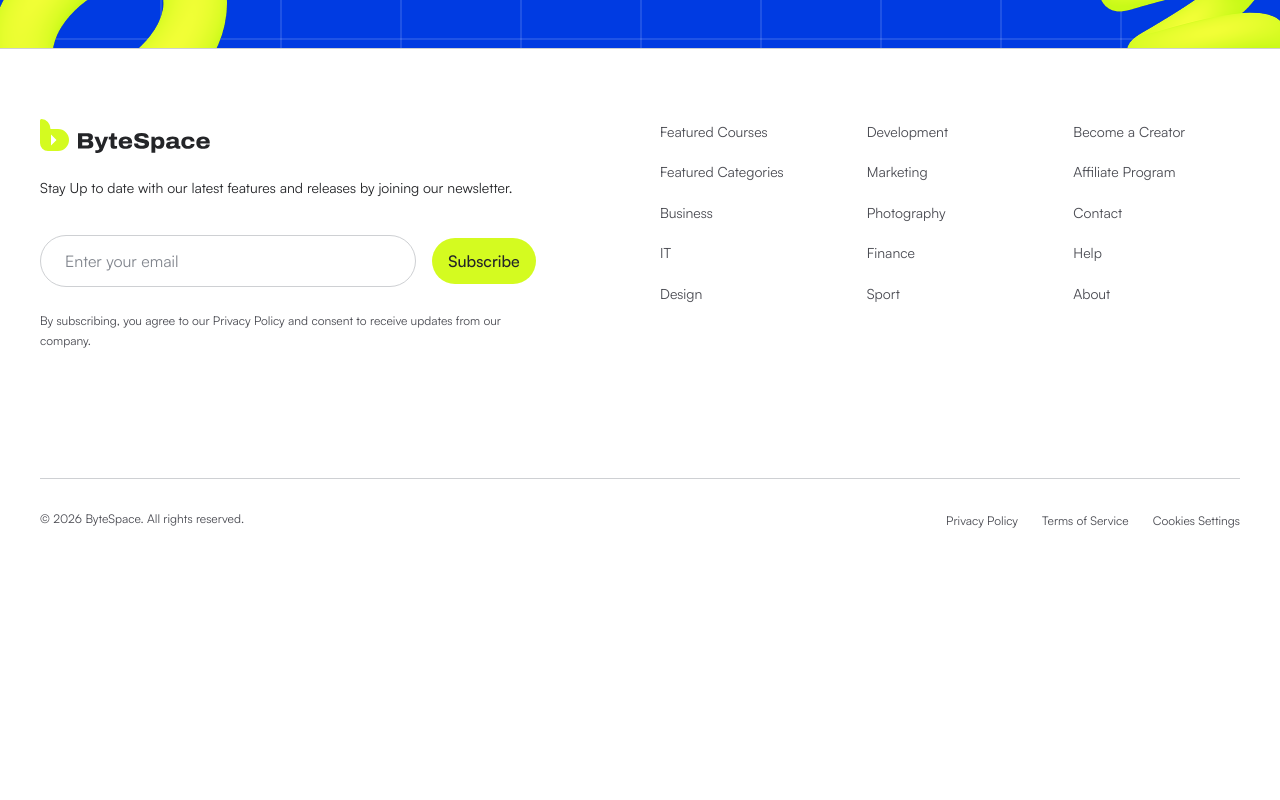
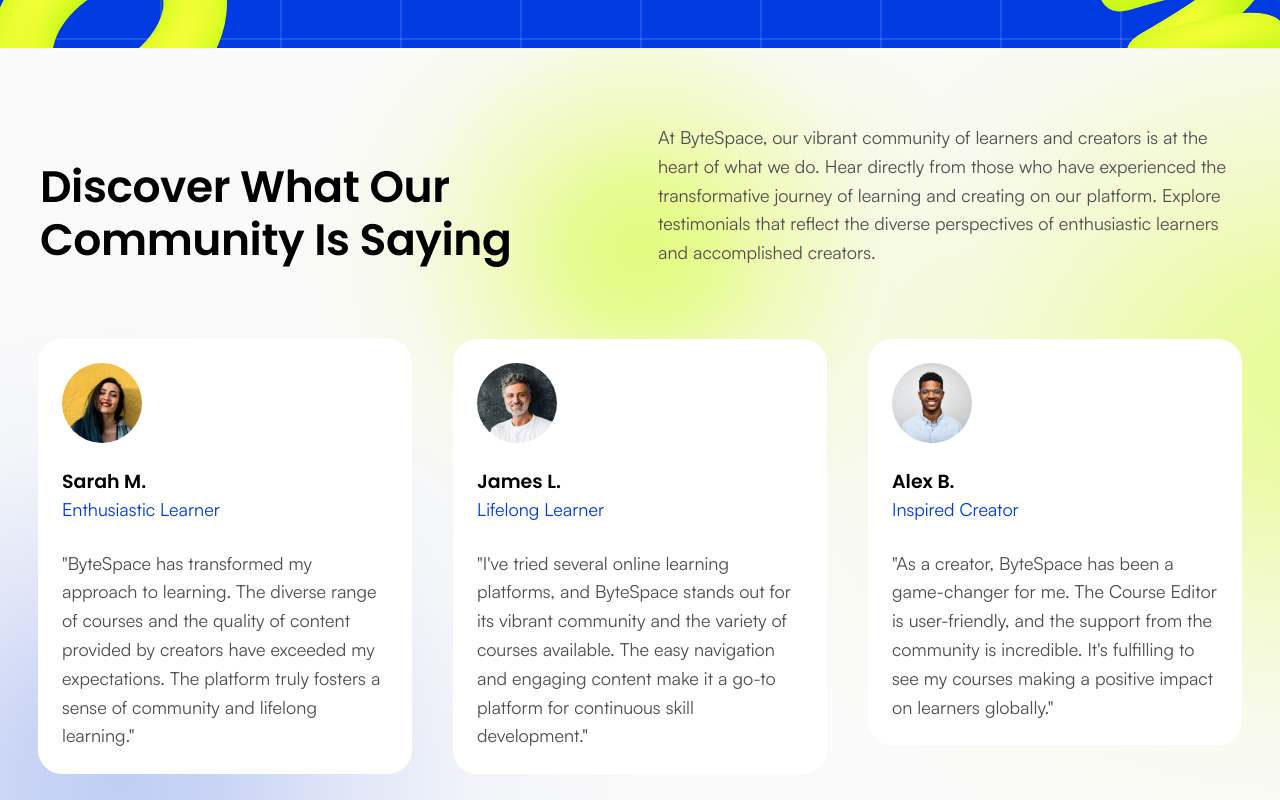
Before and after one commit to HasnathAhmedTamim/bytespace-frontend, a Next.js app: page / in a window 1280 px wide. Shown: the part 5020-5820 px from the top of the page. Before the commit the page ends 5595 px from the top, so only its background shows below. Built offline with nearby package versions, Linux system fonts and the light colour scheme.

Commit message:
feat(home): add community testimonials section

```diff
--- a/src/app/(site)/page.tsx
+++ b/src/app/(site)/page.tsx
@@ -6,6 +6,7 @@
 import { HeroSection } from "@/components/sections/home/hero-section";
 import { ManageCoursesSection } from "@/components/sections/home/manage-courses-section";
 import { PartnersSection } from "@/components/sections/home/partners-section";
+import { TestimonialsSection } from "@/components/sections/home/testimonials-section";
 
 export default function HomePage() {
   return (
@@ -19,6 +20,7 @@
         <ManageCoursesSection />
       </GradientBackdrop>
       <CreatorCtaSection />
+      <TestimonialsSection />
     </>
   );
 }
--- /dev/null
+++ b/src/components/sections/home/testimonials-section.tsx
@@ -0,0 +1,60 @@
+import Image from "next/image";
+
+import { Container } from "@/components/shared/container";
+import { testimonials, type Testimonial } from "@/data/testimonials";
+
+function TestimonialCard({ testimonial }: { testimonial: Testimonial }) {
+  return (
+    <figure className="rounded-3xl bg-white p-6">
+      <Image
+        src={testimonial.avatar}
+        alt=""
+        width={80}
+        height={80}
+        className="size-20 rounded-full object-cover"
+      />
+      <figcaption className="mt-7">
+        <p className="font-heading text-[1.1875rem]/[1.2] font-semibold text-black">{testimonial.name}</p>
+        <p className="mt-px body-l text-primary-800">{testimonial.role}</p>
+      </figcaption>
+      <blockquote className="mt-6.25 body-m text-[#4f4f4f] md:body-l">
+        <p>&quot;{testimonial.quote}&quot;</p>
+      </blockquote>
+    </figure>
+  );
+}
+
+export function TestimonialsSection() {
+  return (
+    <section
+      aria-labelledby="testimonials-heading"
+      className="relative isolate overflow-hidden bg-[#fafafa] pt-16 pb-14.5 md:pt-18.75"
+    >
+      <div aria-hidden="true" className="pointer-events-none absolute inset-0 -z-10">
+        <div className="absolute top-[202px] left-1/2 h-[640px] w-[680px] -translate-1/2 bg-glow [--glow:rgb(212_251_32/0.57)]" />
+        <div className="absolute top-[332px] -right-10 h-[1000px] w-[1300px] translate-x-1/2 -translate-y-1/2 bg-glow [--glow:rgb(212_251_32/0.46)]" />
+        <div className="absolute bottom-13 left-30 h-[960px] w-[1040px] -translate-x-1/2 translate-y-1/2 bg-glow [--glow:rgb(0_59_226/0.23)]" />
+      </div>
+
+      <Container>
+        <div className="flex flex-col gap-6 lg:flex-row lg:items-end lg:justify-between lg:gap-10">
+          <h2 id="testimonials-heading" className="heading-s text-black md:heading-m lg:w-120 lg:shrink-0">
+            Discover What Our Community Is Saying
+          </h2>
+          <p className="body-m text-[#4f4f4f] md:body-l lg:max-w-[36.375rem]">
+            At ByteSpace, our vibrant community of learners and creators is at the heart of what we do. Hear directly
+            from those who have experienced the transformative journey of learning and creating on our platform.
+            Explore testimonials that reflect the diverse perspectives of enthusiastic learners and accomplished
+            creators.
+          </p>
+        </div>
+
+        <div className="mt-10 grid items-start gap-6 md:mt-18 md:grid-cols-2 lg:-mx-0.5 lg:grid-cols-3 lg:gap-[2.5625rem]">
+          {testimonials.map((testimonial) => (
+            <TestimonialCard key={testimonial.name} testimonial={testimonial} />
+          ))}
+        </div>
+      </Container>
+    </section>
+  );
+}
--- /dev/null
+++ b/src/data/testimonials.ts
@@ -0,0 +1,32 @@
+import { images } from "@/constants/images";
+
+export type Testimonial = {
+  name: string;
+  role: string;
+  avatar: string;
+  quote: string;
+};
+
+export const testimonials: Testimonial[] = [
+  {
+    name: "Sarah M.",
+    role: "Enthusiastic Learner",
+    avatar: images.testimonials.sarah,
+    quote:
+      "ByteSpace has transformed my approach to learning. The diverse range of courses and the quality of content provided by creators have exceeded my expectations. The platform truly fosters a sense of community and lifelong learning.",
+  },
+  {
+    name: "James L.",
+    role: "Lifelong Learner",
+    avatar: images.testimonials.james,
+    quote:
+      "I've tried several online learning platforms, and ByteSpace stands out for its vibrant community and the variety of courses available. The easy navigation and engaging content make it a go-to platform for continuous skill development.",
+  },
+  {
+    name: "Alex B.",
+    role: "Inspired Creator",
+    avatar: images.testimonials.alex,
+    quote:
+      "As a creator, ByteSpace has been a game-changer for me. The Course Editor is user-friendly, and the support from the community is incredible. It's fulfilling to see my courses making a positive impact on learners globally.",
+  },
+];
```
